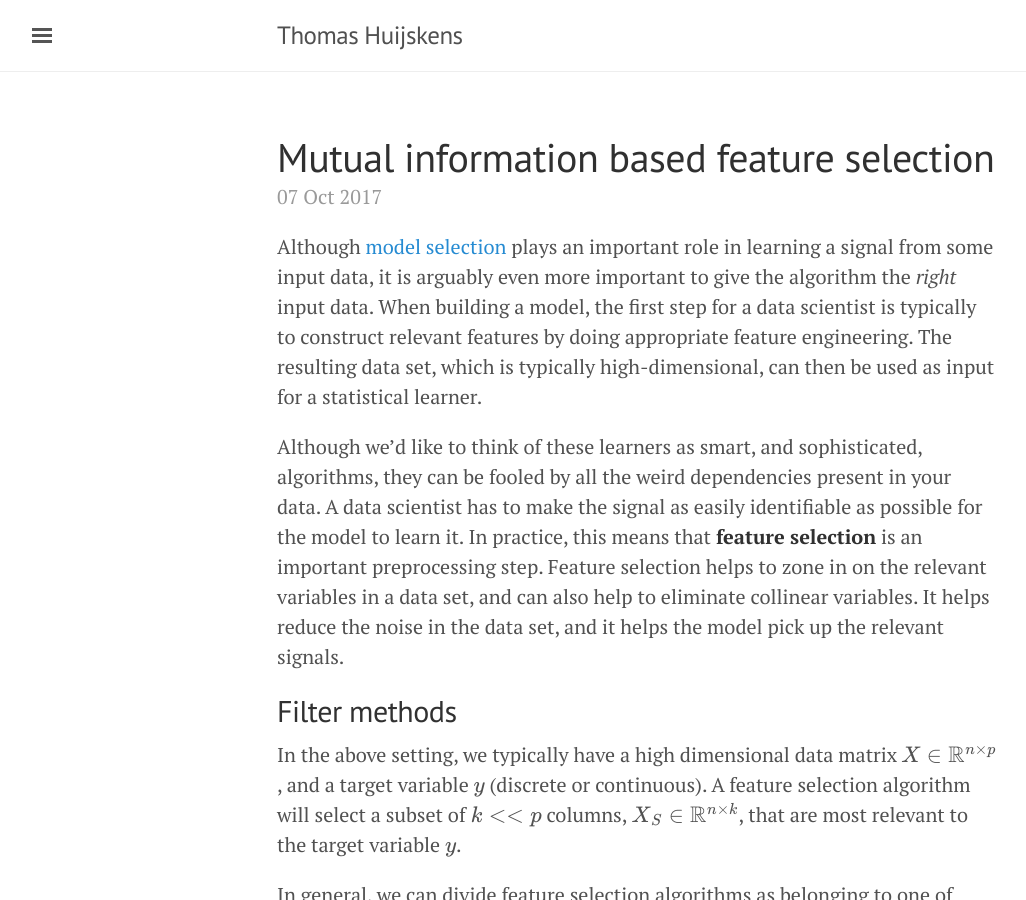
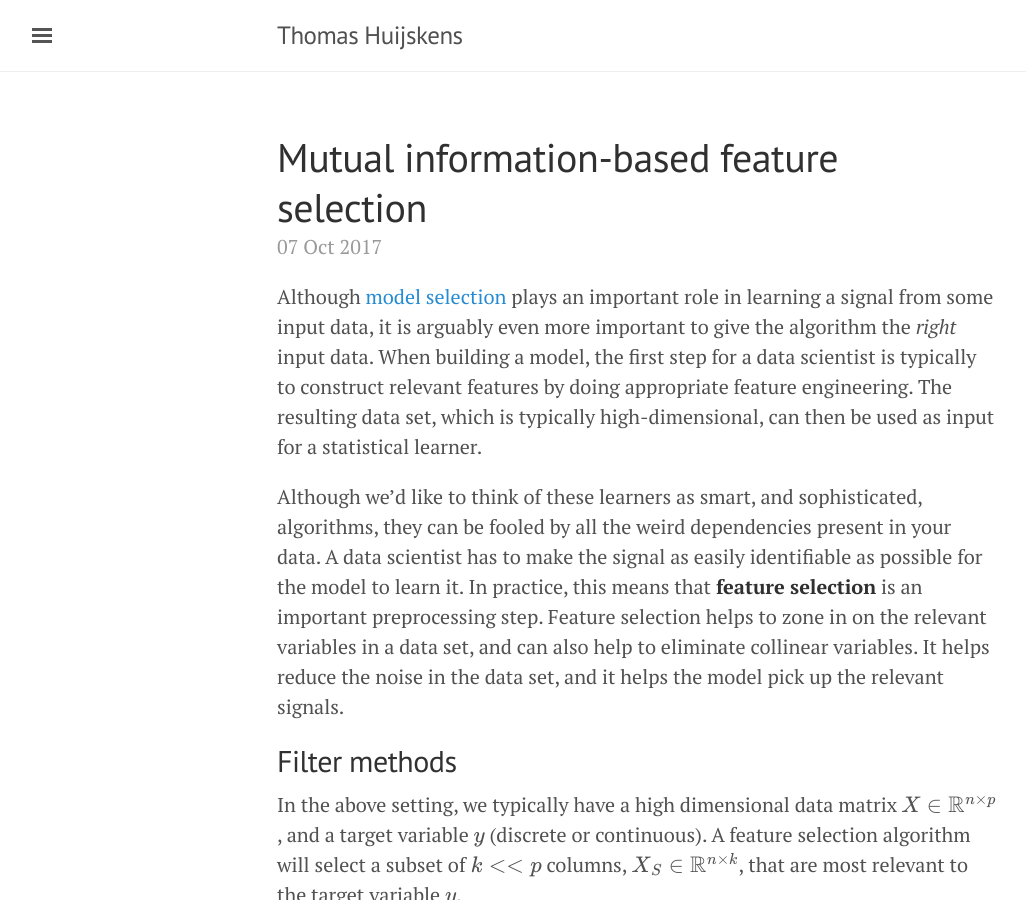
Before and after one commit to thuijskens/thuijskens.github.io, a Jekyll site: the page built from _posts/2017-10-07-feature-selection.md, in a window 1280 px wide and 900 px high. Shown: the whole window, without its empty margins (3-1029 px from the left). Built offline with Jekyll 4.4.1, drawn with Linux system fonts in a browser that asks for light colours; formulas are drawn with MathJax 3.

Commit message:
Fix typo

```diff
--- a/_posts/2017-10-07-feature-selection.md
+++ b/_posts/2017-10-07-feature-selection.md
@@ -1,6 +1,6 @@
 ---
 layout: post
-title: "Mutual information based feature selection"
+title: "Mutual information-based feature selection"
 ---
 
 Although [model selection](https://thuijskens.github.io/2016/12/29/bayesian-optimisation/) plays an important role in learning a signal from some input data, it is arguably even more important to give the algorithm the *right* input data. When building a model, the first step for a data scientist is typically to construct relevant features by doing appropriate feature engineering. The resulting data set, which is typically high-dimensional, can then be used as input for a statistical learner.
```
